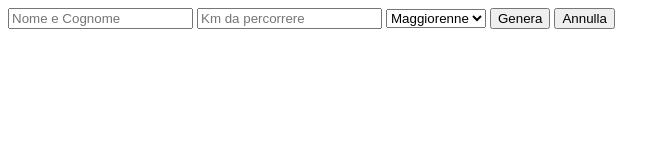
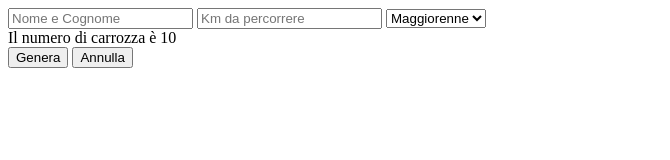
Before and after one commit to DanieleChecchin/js-biglietto-treno-form, a plain HTML site: page index.html in a window 1280 px wide. Shown: the whole page, without its empty margins (0-670 px from the left). Drawn offline with Linux system fonts and the light colour scheme.

Commit message:
numero random carrozza (da 1 a 10 incluso)

```diff
--- a/index.html
+++ b/index.html
@@ -16,8 +16,10 @@
             <option value="+18">Minorenne</option>
             <option value="o65">Over 65</option>
         </select>
+        <div id="carriage"></div>
         <button id="generate">Genera</button>
         <button id="reset" type="reset">Annulla</button>
+
     </form>
     <div id="ticket"></div>
 </body>
--- a/script.js
+++ b/script.js
@@ -22,6 +22,7 @@ const priceSuffix = '€'
 const fullName = document.getElementById('fullname')
 const kmField = document.getElementById('kmresult')
 const ageField = document.getElementById('ageresult')
+const carriageField = document.getElementById('carriage')
 const generate = document.getElementById('generate')
 const ticketElement = document.getElementById('ticket');
 const reset = document.getElementById('reset')
@@ -83,6 +84,19 @@ ticketElement.innerText = message;
 
 })
 
+// ! Gestisco l'evento reset
+
 reset.addEventListener('click', function(){
     ticketElement.classList.add('d-none')
 })
+
+// ! Numero di carrozza casuale
+
+const random = Math.random();
+
+const max = 10
+
+const carriage = Math.floor(random * max) + 1;
+console.log(carriage)
+
+carriageField.innerText = `Il numero di carrozza è ${carriage}`
```
